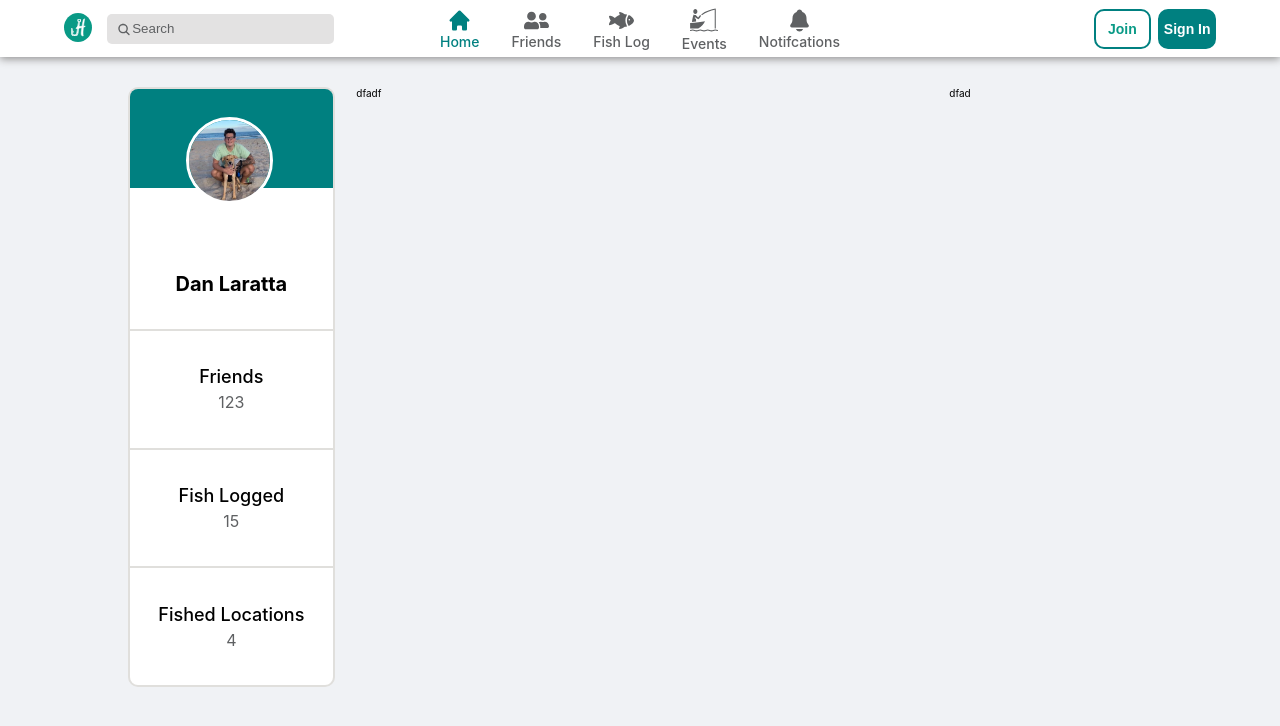
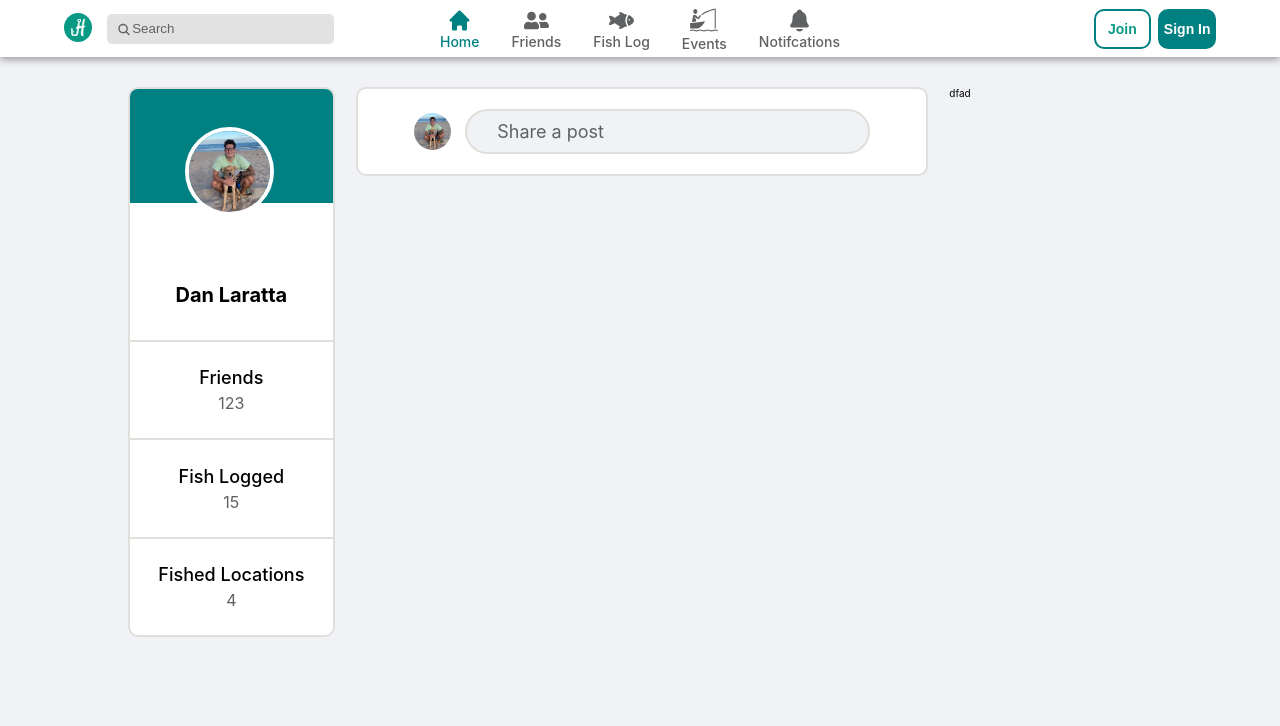
Before and after one commit to danlaratta/Hooked_Up, a React (Create React App) app in the folder frontend/: page / in a window 1280 px wide. Shown: the top 726 px of the page. Built offline with nearby package versions, Linux system fonts and the light colour scheme.

Commit message:
NewPost component

```diff
--- /dev/null
+++ b/frontend/src/components/NewPost.tsx
@@ -0,0 +1,62 @@
+import { useState } from 'react';
+import styled from 'styled-components/macro';
+import Me from '../assets/Me.jpg';
+
+const Container = styled.div`
+    width: 100%;
+    border-radius: 1rem;
+    background-color: #fff;
+    border: 0.2rem solid var(--border);
+`
+
+const Wrapper = styled.div`
+    width: 100%;
+    display: flex;
+    justify-content: center;
+    align-items: center;
+    gap: 2.5%;
+    padding: 2rem 0rem;
+`
+
+const ProfileImg = styled.img`
+    width: 6.5%;
+    border-radius: 50%;
+`
+
+const Post = styled.div`
+    width: 60%;
+    background-color: var(--gray);
+    border-radius: 3rem;
+    padding: 1rem 3rem;
+    border: 0.2rem solid var(--border);
+
+    &:hover {
+        cursor: pointer;
+    }
+`
+
+const Placeholder = styled.span`
+    font-size: 1.8rem;
+    color: var(--dark-gray);
+`
+
+const NewPost = () => {
+
+    const [postModal, setPostModal] = useState<boolean>(false);
+
+    return (
+        <Container>
+            <Wrapper>
+                <ProfileImg src={Me} />
+
+                <Post onClick={() => setPostModal(!postModal)}>
+                    <Placeholder> Share a post </Placeholder>
+                </Post>
+
+                {postModal && <div> Test </div>}
+            </Wrapper>
+        </Container>
+    );
+}
+
+export default NewPost;
--- a/frontend/src/components/ProfileCard.jsx
+++ b/frontend/src/components/ProfileCard.jsx
@@ -9,36 +9,36 @@ const Wrapper = styled.div`
     width: 100%;
     display: flex;
     flex-direction: column;
-    height: 60rem;
+    height: 55rem;
     position: relative;
 `
 
 const ImageContainer = styled.div`
     width: 100%;
     position: absolute;
-    top: 3rem;
+    top: 4rem;
     display: flex;
     justify-content: center;
 `
 
 const ProfileImg = styled.img`
     width: 40%;
-    border: 0.3rem solid #fff;
+    border: 0.4rem solid #fff;
     border-radius: 50%;
 `
 
 const ColorSection = styled.div`
-    flex: 2;
+    flex: 2.5;
     width: 100%;
     background-color: teal;
     border-top-right-radius: 1rem;
     border-top-left-radius: 1rem;
-    border: 0.2rem solid #e0dfdc;
+    border: 0.2rem solid var(--border);
     border-bottom: none;
 `
 
 const DataSection = styled.div`
-    flex: 10;
+    flex: 9.5;
     width: 100%;
     display: flex;
     flex-direction: column;
@@ -46,20 +46,19 @@ const DataSection = styled.div`
     background-color: #fff;
     border-bottom-right-radius: 1rem;
     border-bottom-left-radius: 1rem;
-    border: 0.2rem solid #e0dfdc;
+    border: 0.2rem solid var(--border);
     border-top: none;
 `
 
 const Name = styled.h1`
     font-size: 2rem;
-    padding-top: 5rem;
+    margin-top: 6rem;
 `
 
 const DataItem = styled.div`
     flex: 1;
     width: 100%;
-    border-top: 0.2rem solid #e0dfdc;
-    padding: 2rem 0rem;
+    border-top: 0.2rem solid var(--border);
     display: flex;
     flex-direction: column;
     align-items: center;
@@ -89,7 +88,7 @@ const ProfileCard = () => {
                 <ColorSection> </ColorSection>
 
                 <DataSection>
-                    <DataItem style={{borderTop: 'none'}}>
+                    <DataItem style={{borderTop: 'none', padding: '2rem 0rem'}}>
                         <Name> Dan Laratta </Name>
                     </DataItem>
 
--- a/frontend/src/index.css
+++ b/frontend/src/index.css
@@ -20,6 +20,7 @@ html {
   --primary2: #001c43;
   --gray: #F0F2F5;
   --dark-gray: #5f6163;
+  --border: #e0dfdc;
 }
 
 code {
--- a/frontend/src/pages/Home.tsx
+++ b/frontend/src/pages/Home.tsx
@@ -1,5 +1,6 @@
 import styled from 'styled-components/macro';
 import ProfileCard from '../components/ProfileCard';
+import NewPost from '../components/NewPost';
 
 const Container = styled.div`
     width: 100%;
@@ -30,7 +31,7 @@ const Home = () => {
                 </Section>
 
                 <Section style={{flex: 7}}>
-                    dfadf
+                    <NewPost />
                 </Section>
 
                 <Section style={{flex: 2.5}}>
```
Also changed, not shown: frontend/src/components/PostModal.tsx (added).
